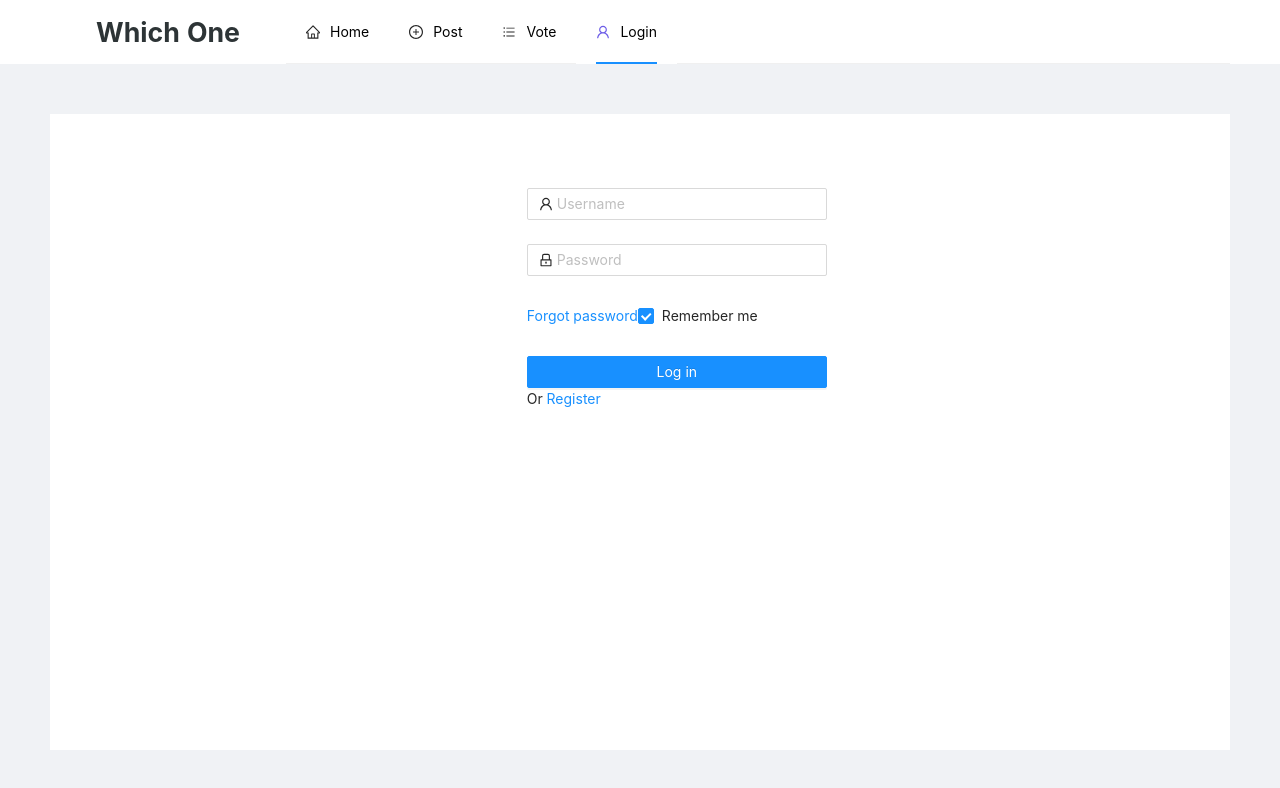
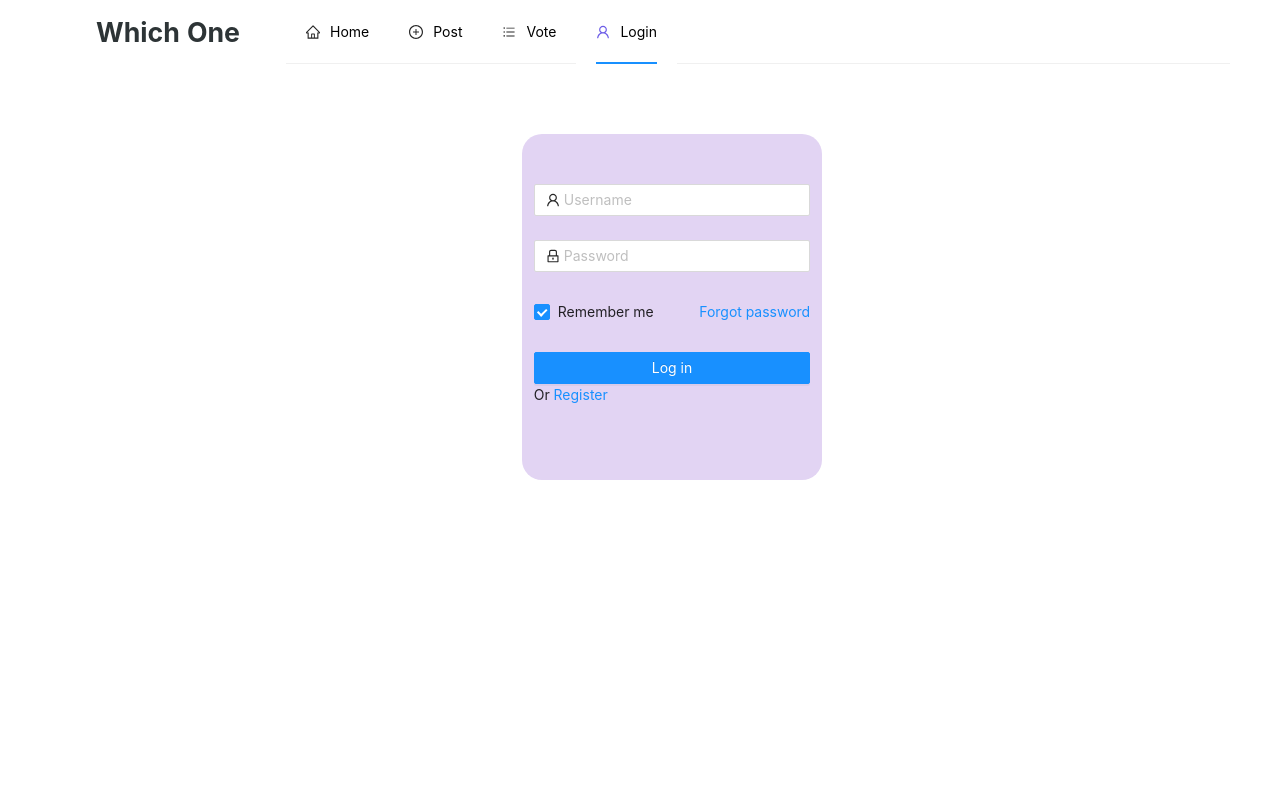
Before and after one commit to Sodaaaa/CS130-WhichOne, a React (Create React App) app: page /login in a window 1280 px wide. Shown: the top 788 px of the page. Built offline with nearby package versions, Linux system fonts and the light colour scheme.

Commit message:
login in modified

```diff
--- a/src/pages/login/login.css
+++ b/src/pages/login/login.css
@@ -1,12 +1,25 @@
 .login-form {
+    /* margin-top: 50px;
+    margin-left: 40%;
+    max-width: 300px; */
     margin-top: 50px;
     margin-left: 40%;
     max-width: 300px;
+    max-height: fit-content;
+    margin-top: 20px;
+    margin-bottom: 20px;
+    padding-top: 50px;
+    padding-bottom: 50px;
+    padding-left: 1%;
+    padding-right: 1%;
+    border-radius: 20px;
+    background-color: #E2D4F3;
   }
+
   .login-form-forgot {
     float: right;
   }
-  .login-form-forgot {
+  .ant-col-rtl .login-form-forgot {
     float: left;
   }
   .login-form-button {
--- a/src/pages/login/login.js
+++ b/src/pages/login/login.js
@@ -27,8 +27,8 @@ export default class register extends Component {
             </Menu.Item>
           </Menu>
         </Header>
-        <Content style={{ padding: '50px 50px' }}>
-              <div className="site-layout-content">
+        <Content style={{ backgroundColor:"#FFFFFF", padding: '50px 50px' }}>
+              <div className="question-layout-content">
                 <Form
                   name="normal_login"
                   className="login-form"
--- a/src/pages/register/register.css
+++ b/src/pages/register/register.css
@@ -1,7 +1,19 @@
   .register-form {
+    /* margin-top: 50px;
+    margin-left: 35%;
+    max-width: 500px; */
     margin-top: 50px;
     margin-left: 35%;
     max-width: 500px;
+    max-height: fit-content;
+    margin-top: 20px;
+    margin-bottom: 20px;
+    padding-top: 50px;
+    padding-bottom: 50px;
+    padding-left: 1%;
+    padding-right: 1%;
+    border-radius: 20px;
+    background-color: #E2D4F3;
   }
   .register-form-button {
     width: 100%;
--- a/src/pages/register/register.js
+++ b/src/pages/register/register.js
@@ -38,7 +38,7 @@ export default class login extends Component {
             </Menu.Item>
           </Menu>
         </Header>
-        <Content style={{ padding: '50px 50px' }}>
+        <Content style={{ backgroundColor:"#FFFFFF", padding: '50px 50px' }}>
               <div className="site-layout-content">
                 <Form
                     name="normal_register"
```
